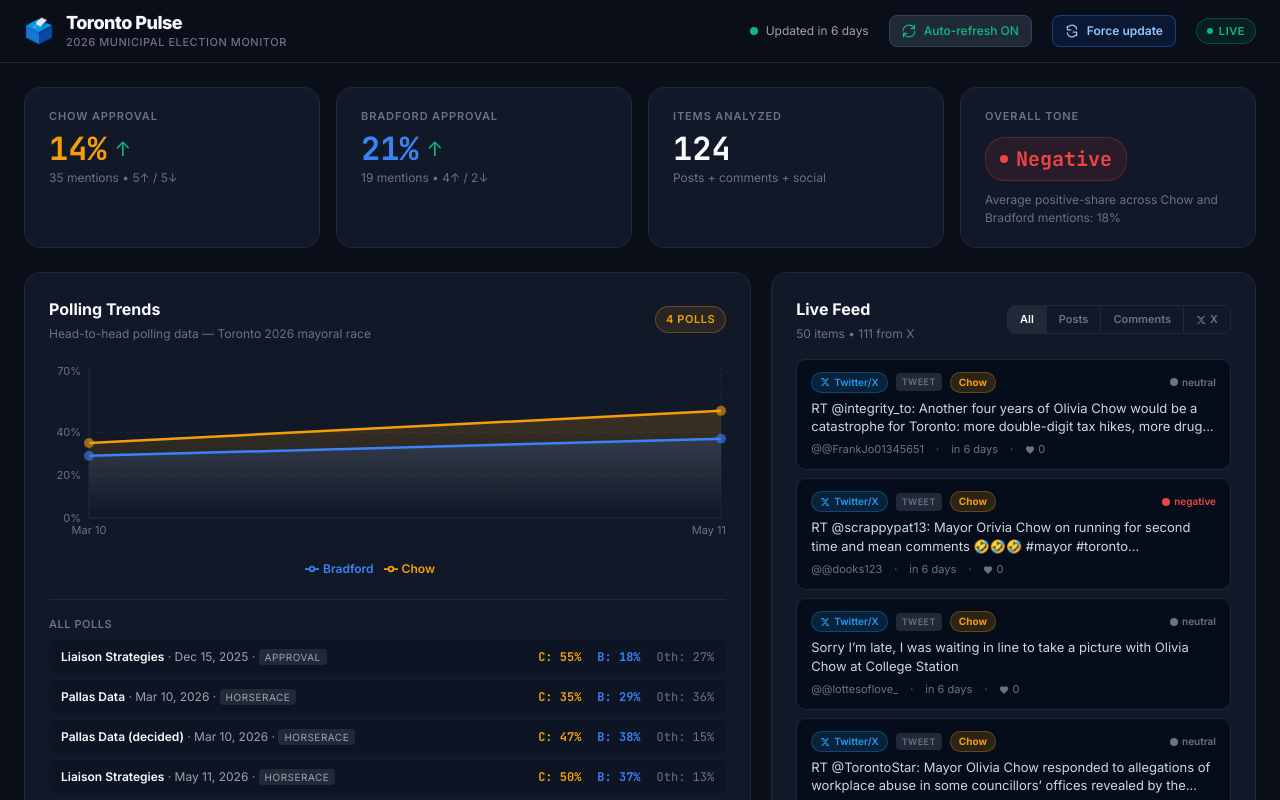
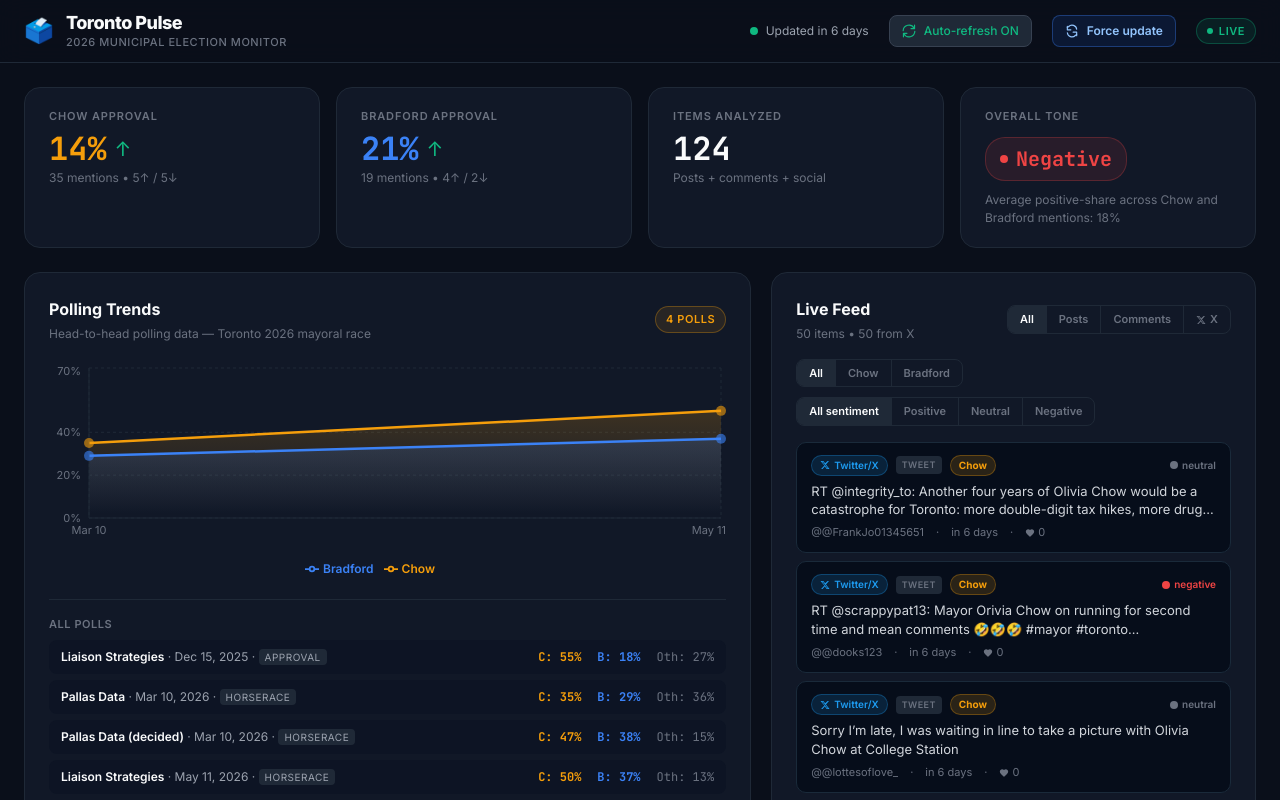
Before and after one commit to sashbot85/toronto-pulse, a Next.js app: page / in a window 1280 px wide. Shown: the top 800 px of the page. Built offline with nearby package versions, Linux system fonts and the light colour scheme.

Commit message:
Add live feed candidate and sentiment filters

```diff
--- a/src/components/LiveFeed.tsx
+++ b/src/components/LiveFeed.tsx
@@ -50,23 +50,29 @@
 
 export default function LiveFeed({ items, loading, issueFilter }: LiveFeedProps) {
   const [tab, setTab] = useState<'all' | 'posts' | 'comments' | 'x'>('all');
+  const [candidateFilter, setCandidateFilter] = useState<'all' | 'chow' | 'bradford'>('all');
+  const [sentimentFilter, setSentimentFilter] = useState<'all' | 'positive' | 'neutral' | 'negative'>('all');
 
   const filtered = items.filter(item => {
     if (tab === 'posts' && item.type !== 'post') return false;
     if (tab === 'comments' && item.type !== 'comment') return false;
     if (tab === 'x' && item.source !== 'twitter') return false;
+
+    if (candidateFilter === 'chow' && !item.mentionsChow) return false;
+    if (candidateFilter === 'bradford' && !item.mentionsBradford) return false;
+
+    if (sentimentFilter !== 'all' && item.sentiment !== sentimentFilter) return false;
+
+    if (issueFilter) {
+      const lower = item.text.toLowerCase();
+      const keywords = ISSUE_KEYWORDS[issueFilter] || [];
+      if (!keywords.some(kw => lower.includes(kw))) return false;
+    }
+
     return true;
   }).slice(0, 50);
 
-  const issueFiltered = issueFilter
-    ? filtered.filter(item => {
-        const lower = item.text.toLowerCase();
-        const keywords = ISSUE_KEYWORDS[issueFilter] || [];
-        return keywords.some(kw => lower.includes(kw));
-      })
-    : filtered;
-
-  const tweetCount = items.filter(i => i.source === 'twitter').length;
+  const tweetCount = filtered.filter(i => i.source === 'twitter').length;
 
   return (
     <div style={{
@@ -90,7 +96,7 @@
             )}
           </h2>
           <p style={{ margin: '4px 0 0', fontSize: '12px', color: '#6b7280' }}>
-            {issueFiltered.length} items
+            {filtered.length} items
             {tweetCount > 0 && ` • ${tweetCount} from X`}
           </p>
         </div>
@@ -127,6 +133,68 @@
         </div>
       </div>
 
+      <div style={{ display: 'flex', gap: '10px', flexWrap: 'wrap', marginBottom: '16px' }}>
+        <div style={{ display: 'flex', borderRadius: '8px', overflow: 'hidden', border: '1px solid #1f2937' }}>
+          {([
+            { key: 'all', label: 'All' },
+            { key: 'chow', label: 'Chow' },
+            { key: 'bradford', label: 'Bradford' },
+          ] as const).map((option, i, arr) => (
+            <button
+              key={option.key}
+              onClick={() => setCandidateFilter(option.key)}
+              style={{
+                padding: '5px 12px',
+                fontSize: '11px',
+                fontWeight: 600,
+                cursor: 'pointer',
+                background: candidateFilter === option.key ? '#1f2937' : 'transparent',
+                color:
+                  candidateFilter === option.key
+                    ? option.key === 'chow'
+                      ? '#f59e0b'
+                      : option.key === 'bradford'
+                        ? '#3b82f6'
+                        : '#f9fafb'
+                    : '#6b7280',
+                border: 'none',
+                borderRight: i < arr.length - 1 ? '1px solid #1f2937' : 'none',
+                transition: 'all 0.2s ease',
+              }}
+            >
+              {option.label}
+            </button>
+          ))}
+        </div>
+
+        <div style={{ display: 'flex', borderRadius: '8px', overflow: 'hidden', border: '1px solid #1f2937' }}>
+          {([
+            { key: 'all', label: 'All sentiment', color: '#f9fafb' },
+            { key: 'positive', label: 'Positive', color: '#10b981' },
+            { key: 'neutral', label: 'Neutral', color: '#9ca3af' },
+            { key: 'negative', label: 'Negative', color: '#ef4444' },
+          ] as const).map((option, i, arr) => (
+            <button
+              key={option.key}
+              onClick={() => setSentimentFilter(option.key)}
+              style={{
+                padding: '5px 12px',
+                fontSize: '11px',
+                fontWeight: 600,
+                cursor: 'pointer',
+                background: sentimentFilter === option.key ? '#1f2937' : 'transparent',
+                color: sentimentFilter === option.key ? option.color : '#6b7280',
+                border: 'none',
+                borderRight: i < arr.length - 1 ? '1px solid #1f2937' : 'none',
+                transition: 'all 0.2s ease',
+              }}
+            >
+              {option.label}
+            </button>
+          ))}
+        </div>
+      </div>
+
       {/* Feed */}
       <div
         className="feed-scroll"
@@ -142,7 +210,7 @@
           [...Array(8)].map((_, i) => (
             <div key={i} className="skeleton" style={{ height: '80px', borderRadius: '10px' }} />
           ))
-        ) : issueFiltered.length === 0 ? (
+        ) : filtered.length === 0 ? (
           <div style={{ textAlign: 'center', padding: '48px 24px', color: '#6b7280' }}>
             <div style={{ fontSize: '32px', marginBottom: '12px' }}>📭</div>
             <div style={{ fontSize: '14px', fontWeight: 600, color: '#9ca3af', marginBottom: '4px' }}>
@@ -153,7 +221,7 @@
             </div>
           </div>
         ) : (
-          issueFiltered.map((item) => {
+          filtered.map((item) => {
             const isTwitter = item.source === 'twitter';
             const subredditColor = item.subreddit ? (SUBREDDIT_COLORS[item.subreddit] || '#6b7280') : '#6b7280';
             const sentimentColor = SENTIMENT_COLORS[item.sentiment];
```
